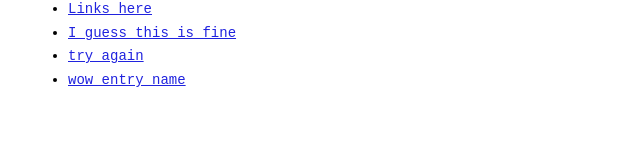
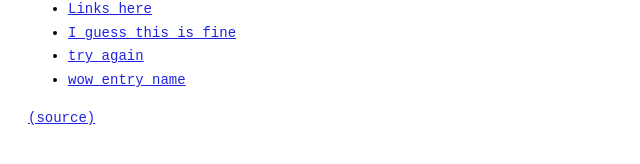
Before and after one commit to muan/micropub-content, a Jekyll site: the page built from index.html, in a window 1280 px wide. Shown: the part 153-317 px from the top of the page, without its empty margins (0-640 px from the left). Built offline with Jekyll 4.4.1, drawn with Linux system fonts in a browser that asks for light colours.

Commit message:
Update default.html

```diff
--- a/_layouts/default.html
+++ b/_layouts/default.html
@@ -14,7 +14,7 @@
 button,
 textarea,
 input {
-  font-family: monospace;
+  font-family: 'Andale Mono', monospace;
 }
 
 body {
@@ -61,5 +61,6 @@
       {% if page.date %}<time>{{page.date}}</time>{% endif %}
     </header>
     <main>{{content}}</main>
+    <footer><a href="https://github.com/muan/micropub-content">(source)</a></footer>
   </body>
 </html>
```
